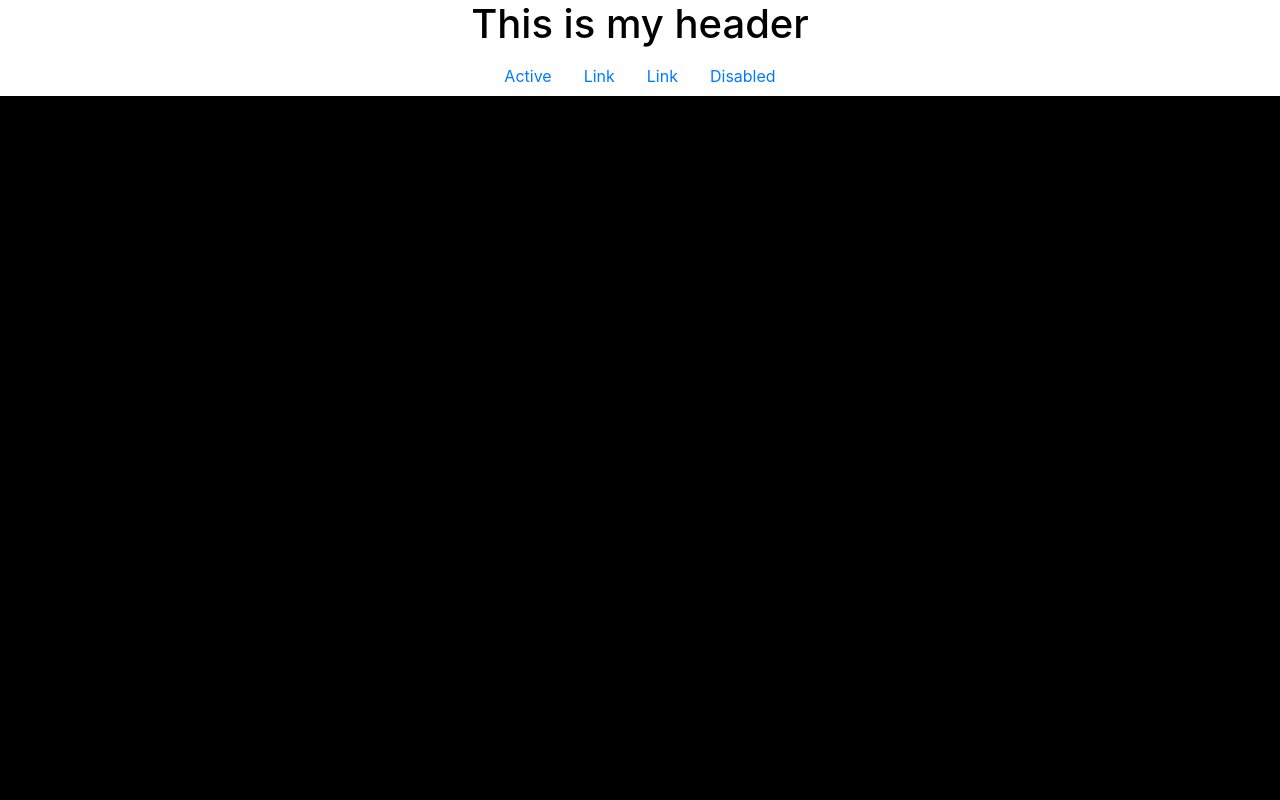
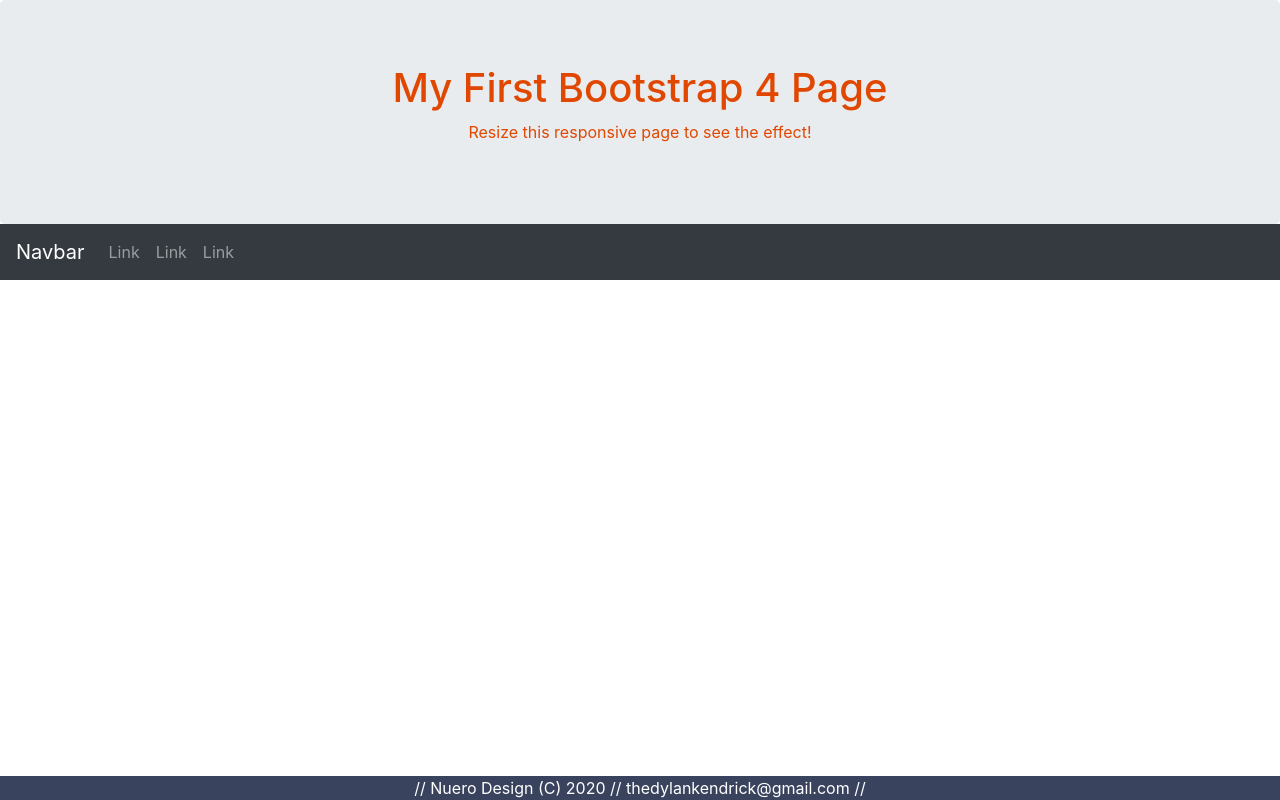
Before and after one commit to Pneuro/WhetherFlask, a Flask app: page / in a window 1280 px wide. Run offline with Flask 2, Linux system fonts and the light colour scheme; some libraries are stand-ins or nearby versions.

Commit message:
updating

```diff
--- a/whetherflask/static/css/styles.css
+++ b/whetherflask/static/css/styles.css
@@ -1,41 +1,36 @@
-body, html {
-    margin: 0;
-    font-family: sans-serif;
-    background-color: rgb(0, 0, 0);
+body {
+    /* margin: 0;
+    background-color: #3A435E;
     color: aquamarine;
+    background-image: url('NorwalkRes.png');
+    background-color: #313e50;
+    background-size: auto;
+    background-position: top left;
+    -webkit-animation: mymove 5s infinite; /* Safari 4.0 - 8.0 */
+    animation: mymove 5s infinite; */
+}
+.mybody {
+    text-align: center;
+    border: #3A435E;
+    border-radius: 0ch;
+    color: aliceblue;
+    background-color: #3A435E;
 }
 
-.myheader {
-    color: black;
-    text-align: center;
+
+.mycontainer {
+    background-image: url('NorwalkRes.png');
 }
-.content {
-    margin: 0 auto;
-    width: 400px;
+.music {
+    background-color: #E04700;
 }
 
-table, td, th {
-    border: 1px solid #aaa;
+#myfooter {
+    position: absolute;
+    bottom: 0;
+    width: 100%;
+    height: 1.5rem;
+    color: white;
+    text-align: center;
+    background-color: #3A435E;
 }
-
-table {
-    border-collapse: collapse;
-    width: 100%;
-}
-
-th {
-    height: 30px;
-}
-
-td {
-    text-align: center;
-    padding: 5px;
-}
-
-.form {
-    margin-top: 20px;
-}
-
-#content {
-    width: 70%;
-}
--- a/whetherflask/templates/base.html
+++ b/whetherflask/templates/base.html
@@ -11,11 +11,22 @@
     {% block head %} {% endblock %}
 </head>
 
-<body>
-    <h1 class="myheader">This is my header</h1>
-    <ul class="nav justify-content-center">
+<body style="color:#E04700;">
+
+    <div class="jumbotron text-center" style="margin-bottom:0">
+        <h1>My First Bootstrap 4 Page</h1>
+        <p>Resize this responsive page to see the effect!</p>
+    </div>
+
+    <nav class="navbar navbar-expand-sm bg-dark navbar-dark">
+        <a class="navbar-brand" href="#">Navbar</a>
+        <button class="navbar-toggler" type="button" data-toggle="collapse" data-target="#collapsibleNavbar">
+            <span class="navbar-toggler-icon"></span>
+        </button>
+        <div class="collapse navbar-collapse " id="collapsibleNavbar">
+            <ul class="navbar-nav">
                 <li class="nav-item">
-            <a class="nav-link" href="#">Active</a>
+                    <a class="nav-link" href="#">Link</a>
                 </li>
                 <li class="nav-item">
                     <a class="nav-link" href="#">Link</a>
@@ -23,11 +34,23 @@
                 <li class="nav-item">
                     <a class="nav-link" href="#">Link</a>
                 </li>
-        <li class="nav-item">
-            <a class="nav-link" href="#">Disabled</a>
-        </li>
             </ul>
+        </div>
+    </nav>
+    <div>
         {% block body %} {% endblock %}
+    </div>
+    <div>
+        <div class='container'>
+
+            <div class="row">
+
+            </div>
+        </div>
+    </div>
+    <div>
+        <footer id="myfooter"> // Nuero Design (C) 2020 // thedylankendrick@gmail.com //</footer>
+    </div>
 </body>
 
 </html>
--- a/whetherflask/templates/index.html
+++ b/whetherflask/templates/index.html
@@ -6,5 +6,4 @@
 
 {% block body %}
 
-
 {% endblock %}
```
Also changed, not shown: whetherflask/app.py (+13 -0 lines), whetherflask/static/css/NorwalkRes.png (added), 1 other file. Lines whose indentation alone changed are shown as unchanged.
